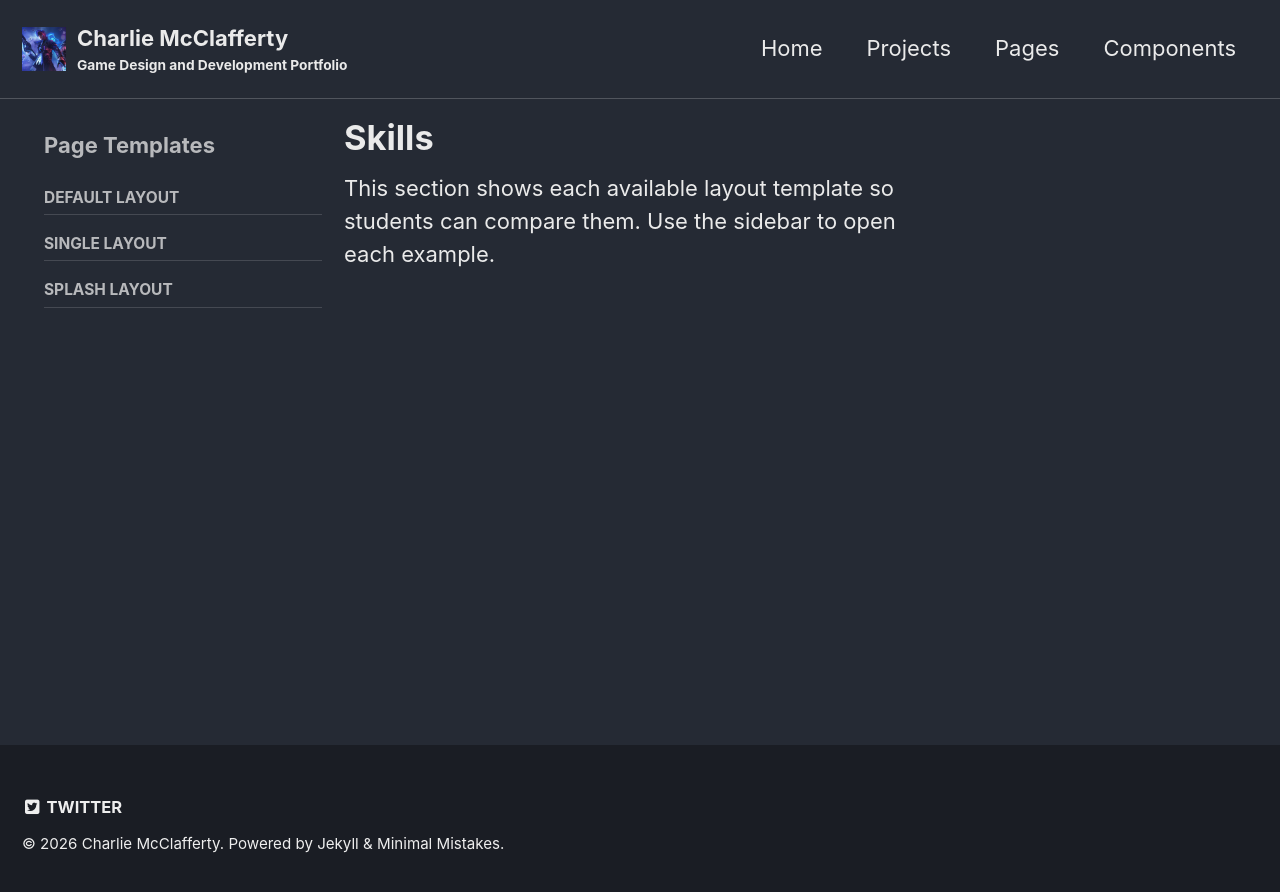
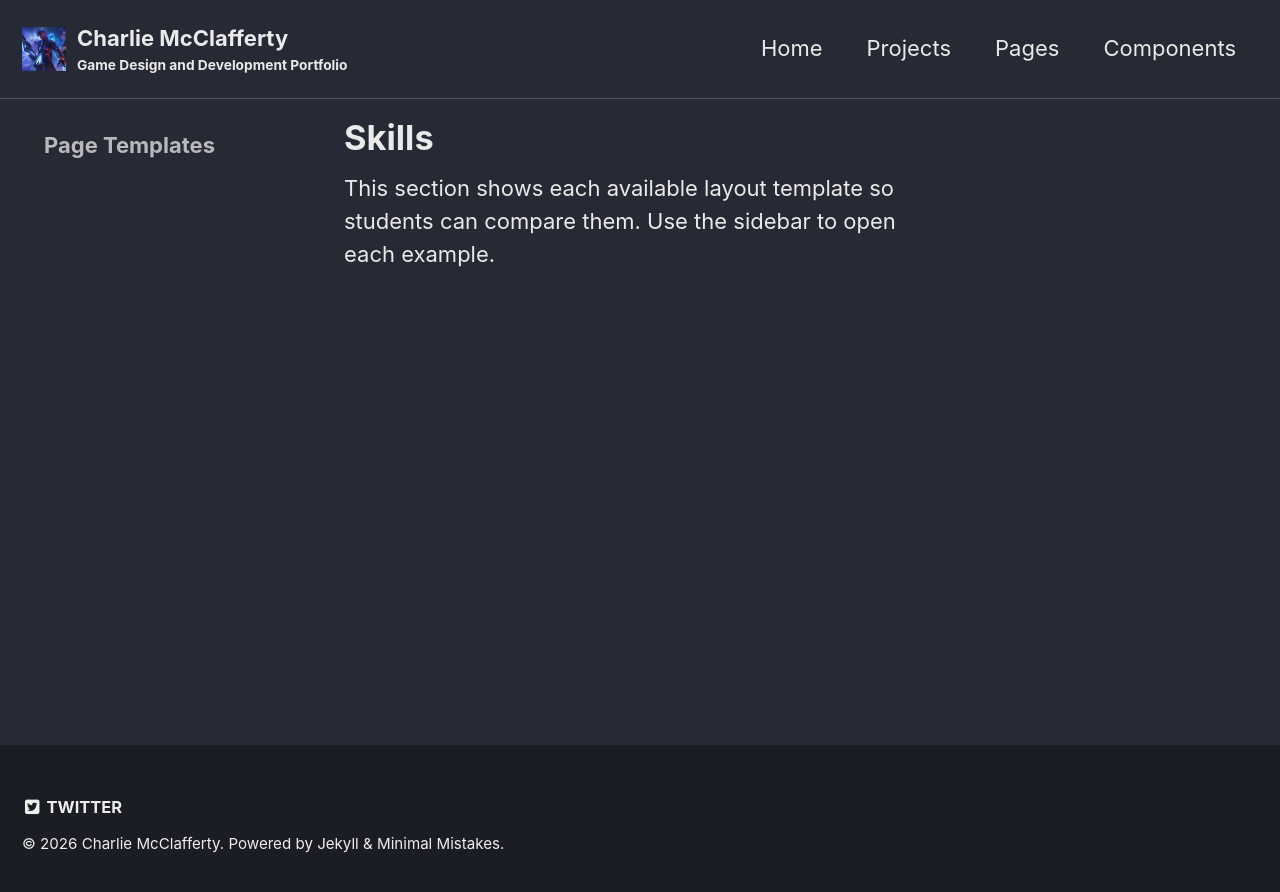
Before and after one commit to cmcclafferty/cmcclafferty.github.io, a Jekyll site: the page built from _pages/pages.md, in a window 1280 px wide. Shown: the top 892 px of the page. Built offline with Jekyll 4.4.1, drawn with Linux system fonts in a browser that asks for light colours; part of the change alters nothing that is shown.

```diff
--- a/_pages/pages.md
+++ b/_pages/pages.md
@@ -1,11 +1,11 @@
 ---
 title: "Skills"
 layout: single
-permalink: /pages/
+permalink: /Skills/
 sidebar:
   title: "Page Templates"
   nav:
-    - pages
+    - Skills
 ---
 
 This section shows each available layout template so students can compare them.
```
